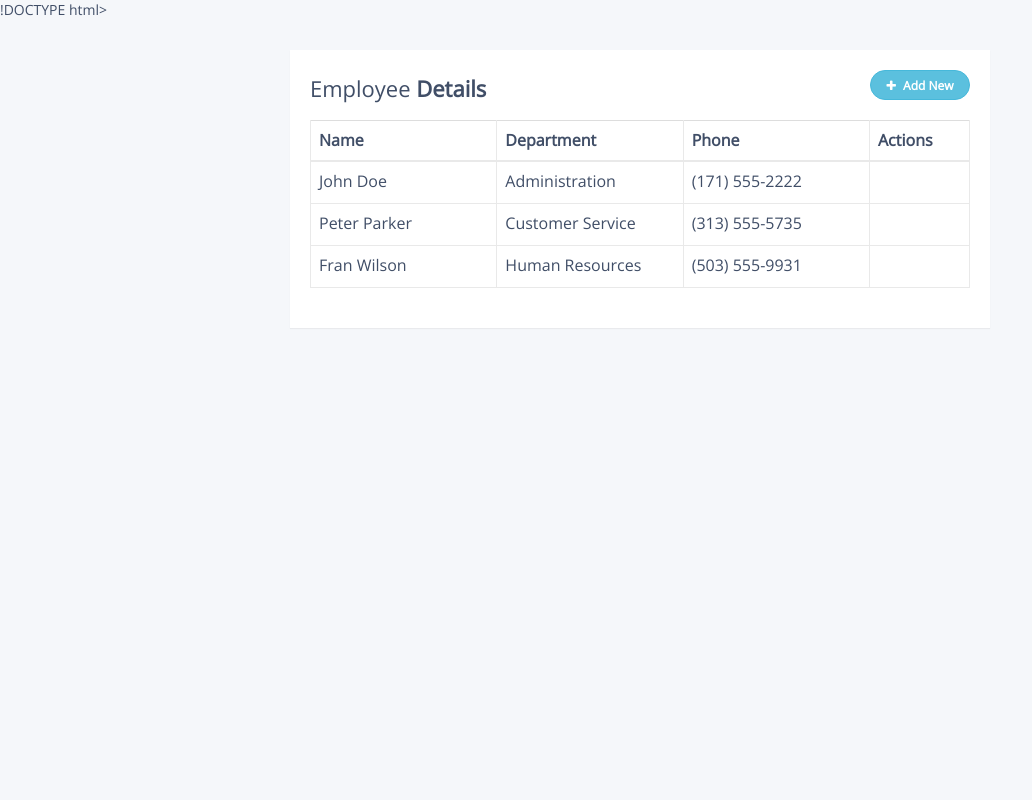
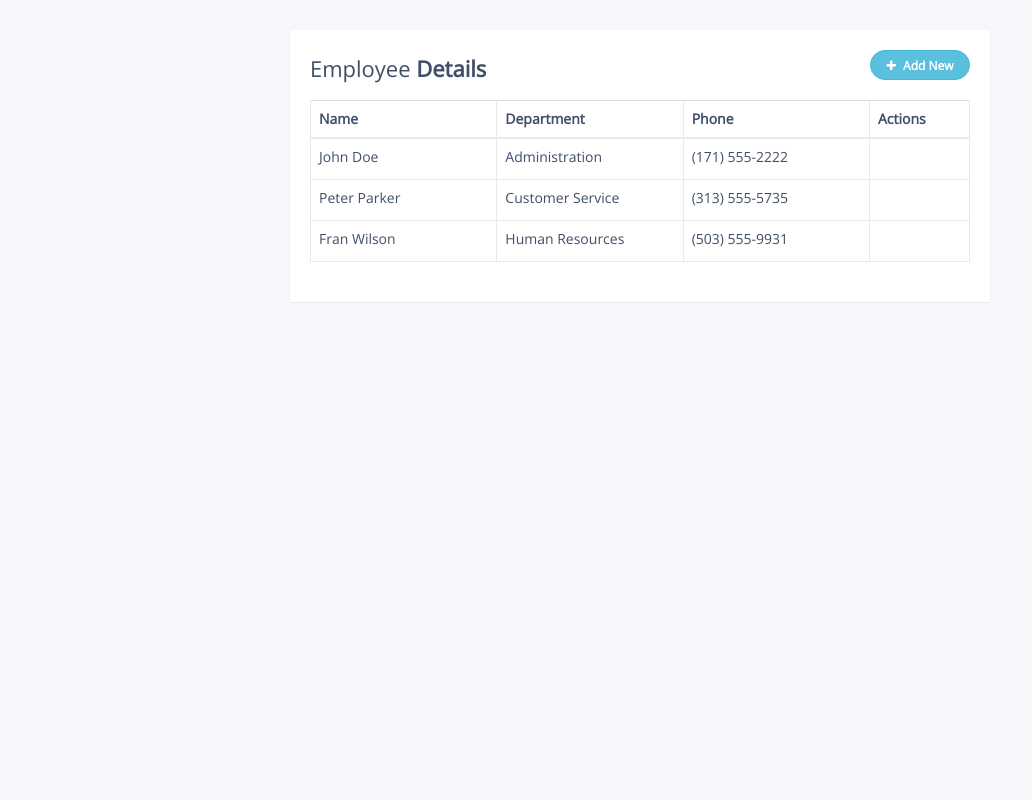
Before and after one commit to melquizedecm/tallerSoftware, a PHP site: page /Views/usuarios/index.php in a window 1280 px wide. Shown: the whole page, without its empty margins (0-1032 px from the left). Run offline with PHP 8.4, Linux system fonts and the light colour scheme.

Commit message:
usuarios controller

```diff
--- a/Views/usuarios/index.php
+++ b/Views/usuarios/index.php
@@ -1,4 +1,4 @@
-!DOCTYPE html>
+<!DOCTYPE html>
 <html lang="en">
 <head>
 <meta charset="utf-8">
```
